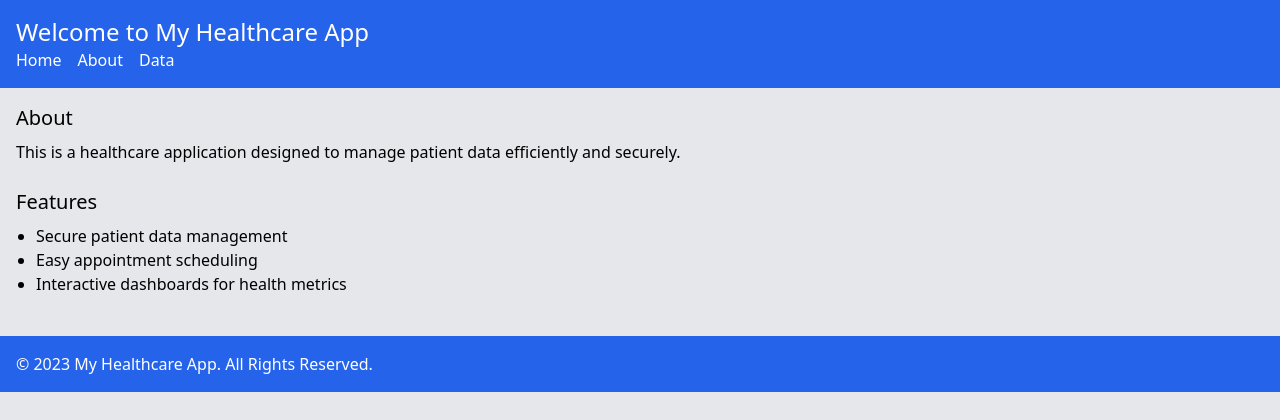
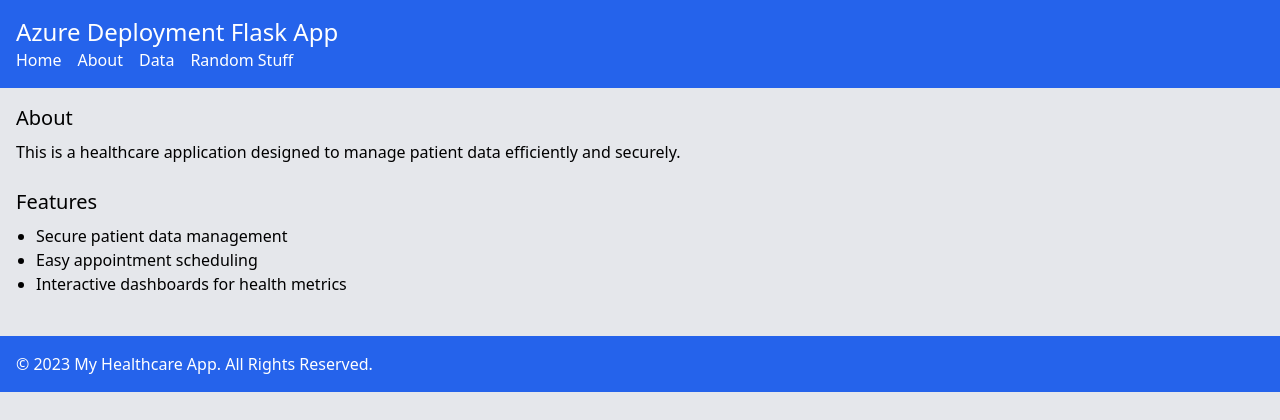
Before and after one commit to Stephen-sanchez1/azure_flask_deployment, a Flask app: page /about in a window 1280 px wide. Shown: the top 420 px of the page. Run offline with Flask 3, Linux system fonts and the light colour scheme; parts of the project's set-up code (start-up, migrations or seed data) failed here and were passed over.

Commit message:
new base file

```diff
--- a/templates/base.html
+++ b/templates/base.html
@@ -4,7 +4,7 @@
 <head>
     <meta charset="UTF-8">
     <meta name="viewport" content="width=device-width, initial-scale=1.0">
-    <title>Welcome to My Healthcare App</title>
+    <title>Azure Deployment Example</title>
 
     <!-- Tailwind CSS via CDN -->
     <link href="https://cdn.jsdelivr.net/npm/tailwindcss@2.2.19/dist/tailwind.min.css" rel="stylesheet">
@@ -13,19 +13,22 @@
 <body class="bg-gray-200">
 
     <header class="bg-blue-600 text-white p-4">
-        <h1 class="text-2xl">Welcome to My Healthcare App</h1>
+        <h1 class="text-2xl">Azure Deployment Flask App</h1>
         <nav>
             <ul class="flex space-x-4">
                 <li><a href="/" class="hover:underline">Home</a></li>
                 <li><a href="/about" class="hover:underline">About</a></li>
                 <li><a href="/data" class="hover:underline">Data</a></li>
+                <li><a href="/random" class="hover:underline">Random Stuff</a></li>
             </ul>
         </nav>
     </header>
 
     <main class="p-4">
 
-        {% block content %}{% endblock %}
+        {% block content %}
+            <p>Hi this is {{name}}!</p>
+        {% endblock %}
 
     </main>
 
```
